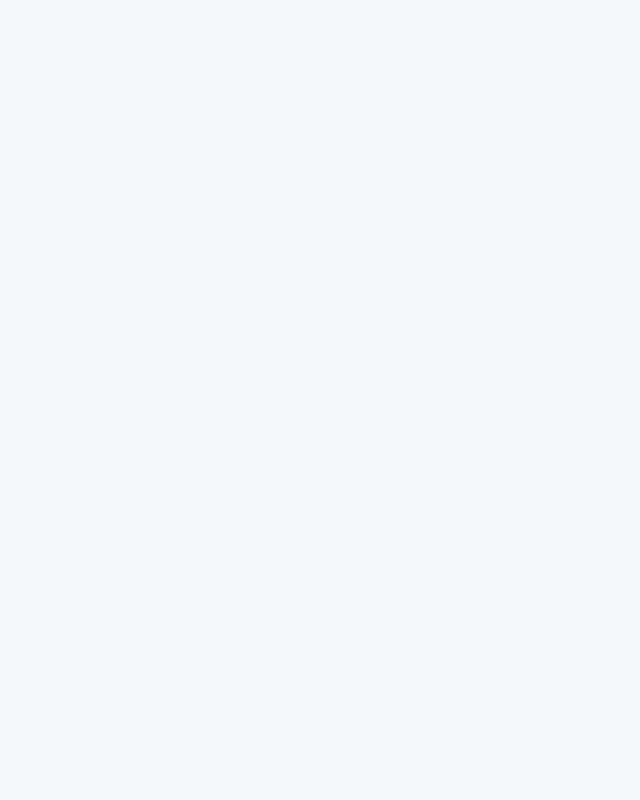
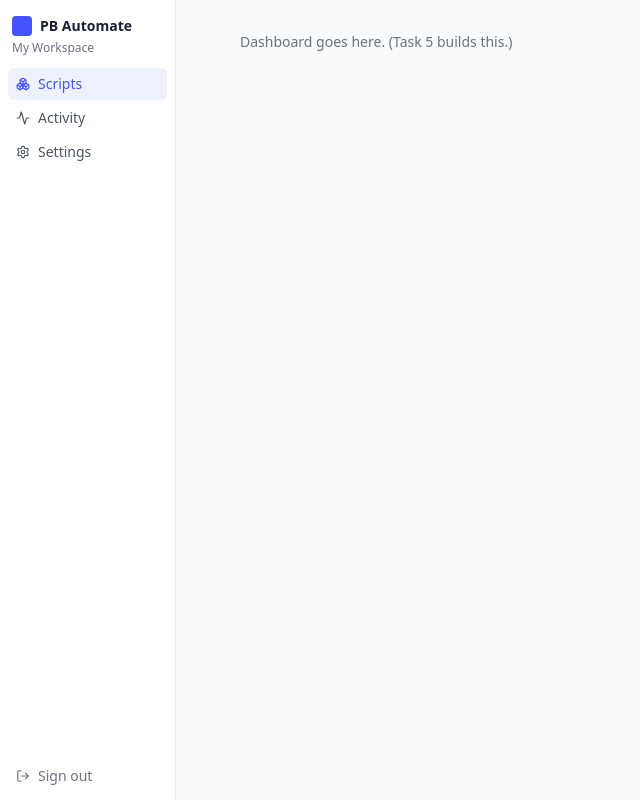
Before and after one commit to alexdevregori/pb-automate, a React (Vite) app in the folder frontend/: page /dashboard in a window 1280 px wide. Before the commit this address had no page. Shown: the whole page, without its empty margins (0-640 px from the left). Built offline with nearby package versions, Linux system fonts and the light colour scheme; sample sign-in values are in the browser's storage.

Commit message:
Add AppLayout shell with sidenav + stub Activity/Settings/Dashboard
Co-Authored-By: Claude Opus 4.7 <noreply@anthropic.com>

```diff
--- /dev/null
+++ b/frontend/src/components/AppLayout.jsx
@@ -0,0 +1,19 @@
+import { Navigate, Outlet, useLocation } from 'react-router-dom';
+import Sidenav from './Sidenav';
+import { isAuthenticated } from '../lib/auth';
+
+export default function AppLayout() {
+  const { search } = useLocation();
+  const hasInboundToken = new URLSearchParams(search).has('token');
+  if (!isAuthenticated() && !hasInboundToken) return <Navigate to="/" replace />;
+  return (
+    <div className="flex min-h-screen bg-gray-50">
+      <Sidenav workspaceLabel="My Workspace" />
+      <main className="flex-1 overflow-auto">
+        <div className="mx-auto max-w-5xl px-6 py-8">
+          <Outlet />
+        </div>
+      </main>
+    </div>
+  );
+}
--- /dev/null
+++ b/frontend/src/components/Sidenav.jsx
@@ -0,0 +1,62 @@
+import { NavLink, useNavigate, useLocation } from 'react-router-dom';
+import { Boxes, Activity, Settings, LogOut } from 'lucide-react';
+import { clearToken } from '../lib/auth';
+
+const items = [
+  { to: '/dashboard', label: 'Scripts', icon: Boxes,
+    matches: (p) => p.startsWith('/dashboard') || p.startsWith('/scripts') || p === '/picker' || p === '/configure' || p === '/deploy' || p === '/success' },
+  { to: '/activity', label: 'Activity', icon: Activity,
+    matches: (p) => p.startsWith('/activity') },
+  { to: '/settings', label: 'Settings', icon: Settings,
+    matches: (p) => p.startsWith('/settings') },
+];
+
+export default function Sidenav({ workspaceLabel = 'My Workspace' }) {
+  const navigate = useNavigate();
+  const { pathname } = useLocation();
+
+  const handleLogout = () => {
+    clearToken();
+    navigate('/');
+  };
+
+  return (
+    <aside className="flex w-44 flex-col border-r border-gray-200 bg-white">
+      <div className="px-3 pt-4 pb-3">
+        <div className="flex items-center gap-2">
+          <div className="h-5 w-5 rounded bg-pb-blue" />
+          <span className="text-sm font-bold text-pb-dark">PB Automate</span>
+        </div>
+        <div className="mt-1 truncate text-xs text-gray-500" title={workspaceLabel}>
+          {workspaceLabel}
+        </div>
+      </div>
+
+      <nav className="flex-1 px-2">
+        {items.map(({ to, label, icon: Icon, matches }) => {
+          const active = matches(pathname);
+          return (
+            <NavLink
+              key={to}
+              to={to}
+              className={`mb-0.5 flex items-center gap-2 rounded-md px-2 py-1.5 text-sm font-medium transition-colors ${
+                active ? 'bg-indigo-50 text-pb-blue' : 'text-gray-600 hover:bg-gray-50'
+              }`}
+            >
+              <Icon size={14} />
+              {label}
+            </NavLink>
+          );
+        })}
+      </nav>
+
+      <button
+        onClick={handleLogout}
+        className="m-2 flex items-center gap-2 rounded-md px-2 py-1.5 text-sm text-gray-500 hover:bg-gray-50 hover:text-pb-dark"
+      >
+        <LogOut size={14} />
+        Sign out
+      </button>
+    </aside>
+  );
+}
--- a/frontend/src/main.jsx
+++ b/frontend/src/main.jsx
@@ -1,9 +1,13 @@
 import React from 'react';
 import ReactDOM from 'react-dom/client';
-import { BrowserRouter, Routes, Route } from 'react-router-dom';
+import { BrowserRouter, Routes, Route, Navigate } from 'react-router-dom';
 import { Toaster } from 'sonner';
 import './index.css';
 import Login from './pages/Login';
+import AppLayout from './components/AppLayout';
+import Dashboard from './pages/Dashboard';
+import Activity from './pages/Activity';
+import Settings from './pages/Settings';
 import Picker from './pages/Picker';
 import Configure from './pages/Configure';
 import Deploy from './pages/Deploy';
@@ -15,10 +19,20 @@ ReactDOM.createRoot(document.getElementById('root')).render(
       <BrowserRouter>
         <Routes>
           <Route path="/" element={<Login />} />
-          <Route path="/picker" element={<Picker />} />
-          <Route path="/configure" element={<Configure />} />
-          <Route path="/deploy" element={<Deploy />} />
-          <Route path="/success" element={<Success />} />
+
+          <Route element={<AppLayout />}>
+            <Route path="/dashboard" element={<Dashboard />} />
+            <Route path="/activity" element={<Activity />} />
+            <Route path="/settings" element={<Settings />} />
+
+            {/* Legacy wizard routes — retired in Task 6 */}
+            <Route path="/picker" element={<Picker />} />
+            <Route path="/configure" element={<Configure />} />
+            <Route path="/deploy" element={<Deploy />} />
+            <Route path="/success" element={<Success />} />
+          </Route>
+
+          <Route path="*" element={<Navigate to="/dashboard" replace />} />
         </Routes>
       </BrowserRouter>
       <Toaster position="top-right" richColors />
--- /dev/null
+++ b/frontend/src/pages/Activity.jsx
@@ -0,0 +1,11 @@
+export default function Activity() {
+  return (
+    <div>
+      <h1 className="mb-1 text-xl font-bold text-pb-dark">Activity</h1>
+      <p className="text-sm text-gray-500">
+        A unified feed of every script run across your workspace, with filters
+        by script and status. Coming soon.
+      </p>
+    </div>
+  );
+}
--- /dev/null
+++ b/frontend/src/pages/Dashboard.jsx
@@ -0,0 +1,7 @@
+export default function Dashboard() {
+  return (
+    <div className="text-sm text-gray-500">
+      Dashboard goes here. (Task 5 builds this.)
+    </div>
+  );
+}
--- /dev/null
+++ b/frontend/src/pages/Settings.jsx
@@ -0,0 +1,10 @@
+export default function Settings() {
+  return (
+    <div>
+      <h1 className="mb-1 text-xl font-bold text-pb-dark">Settings</h1>
+      <p className="text-sm text-gray-500">
+        Manage your Productboard token, workspace info, and account. Coming soon.
+      </p>
+    </div>
+  );
+}
```
